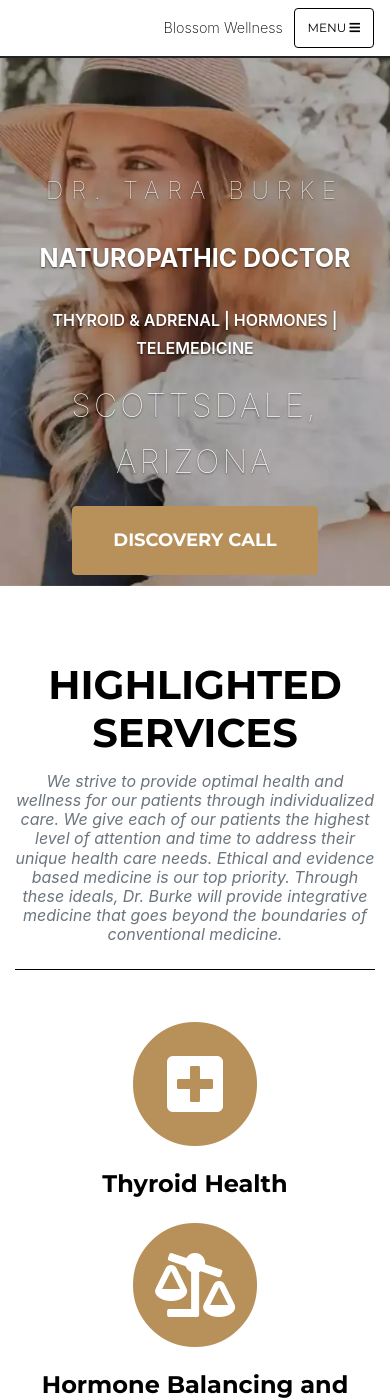
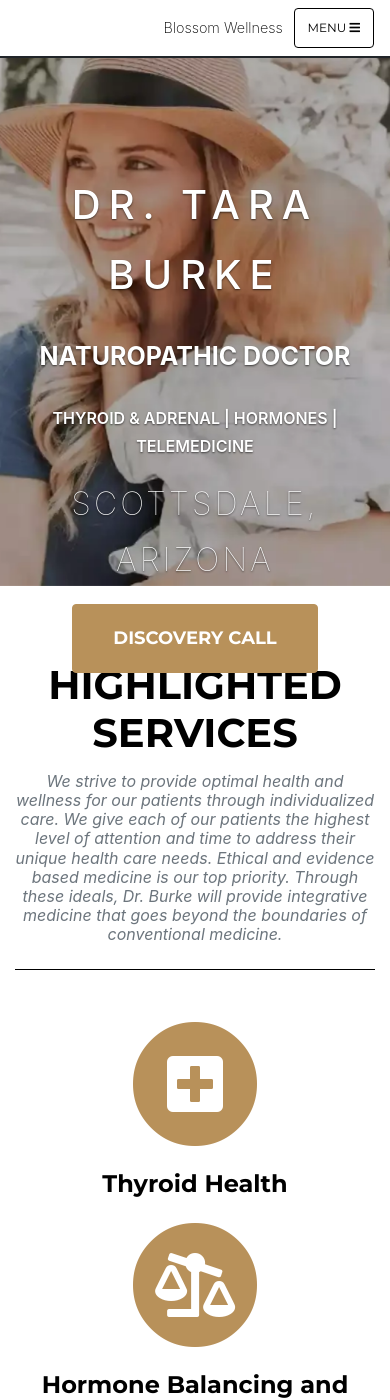
Before and after one commit to kburke8/drtaraburke, a Jekyll site: the page built from index.md, in a window 390 px wide and 1400 px high. Built offline with Jekyll 4.4.1, drawn with Linux system fonts in a browser that asks for light colours; nearby versions of some CDN libraries; some web fonts are replaced; library files that are not in the unit come from our copies; a script that is not in the unit is left out.

Commit message:
fix some issues

```diff
--- a/_sass/layout/_about.scss
+++ b/_sass/layout/_about.scss
@@ -33,3 +33,13 @@
     }
   }
 }
+@media(max-width:992px) {
+  .about{
+  .team-member {
+    img {
+      margin-left: 5%;
+      margin-bottom: 15px;
+    }
+  }
+  }
+}
--- a/_sass/layout/_masthead.scss
+++ b/_sass/layout/_masthead.scss
@@ -24,8 +24,8 @@ header.masthead {
     padding-top: 100px;
     padding-bottom: 100px;
     .intro-lead-in {
-      font-size: 1.5em;
-      font-weight: 100;
+      font-size: 2.5em;
+      font-weight: 500;
       line-height: 40px;
       margin-bottom: 25px;
       text-transform: uppercase;
```
